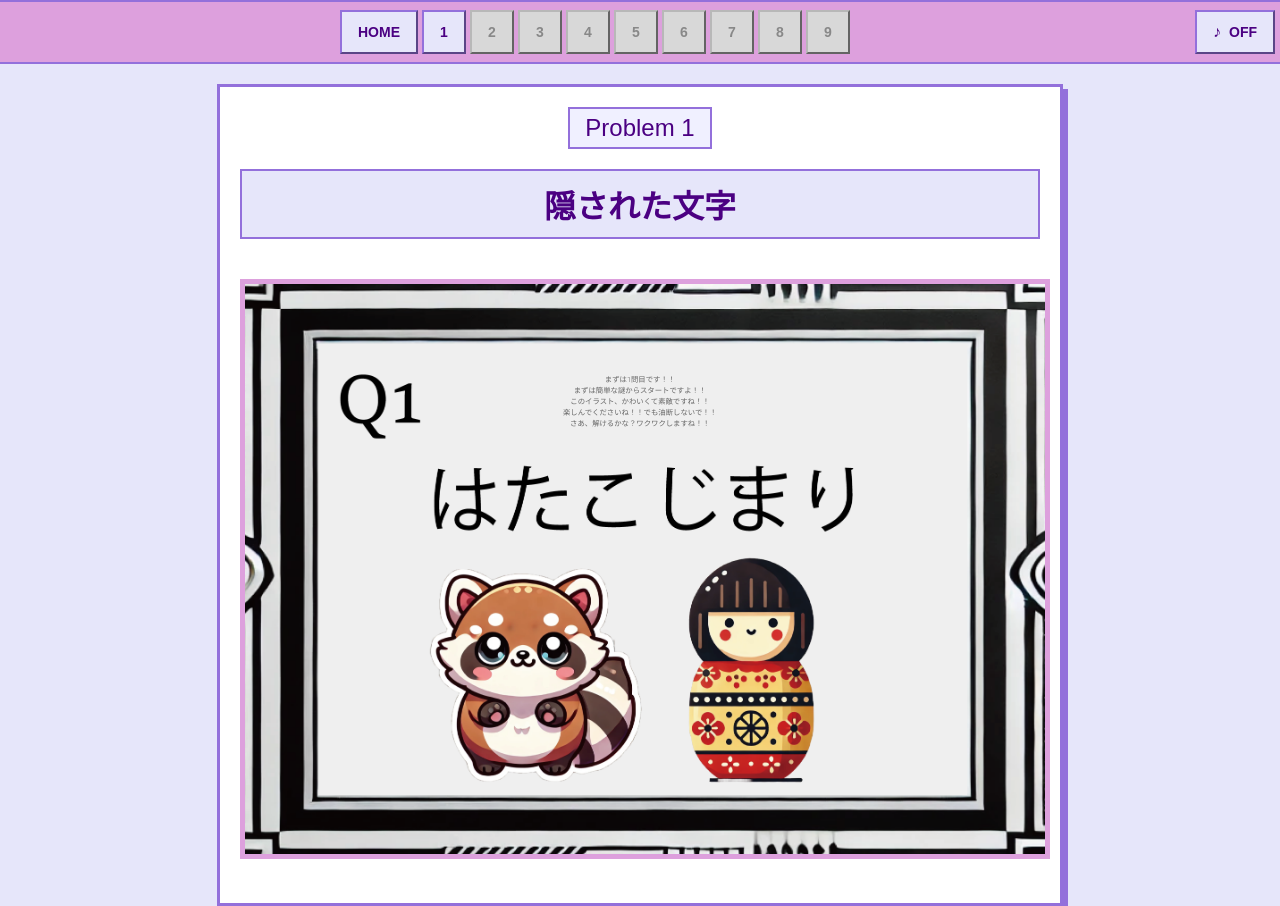
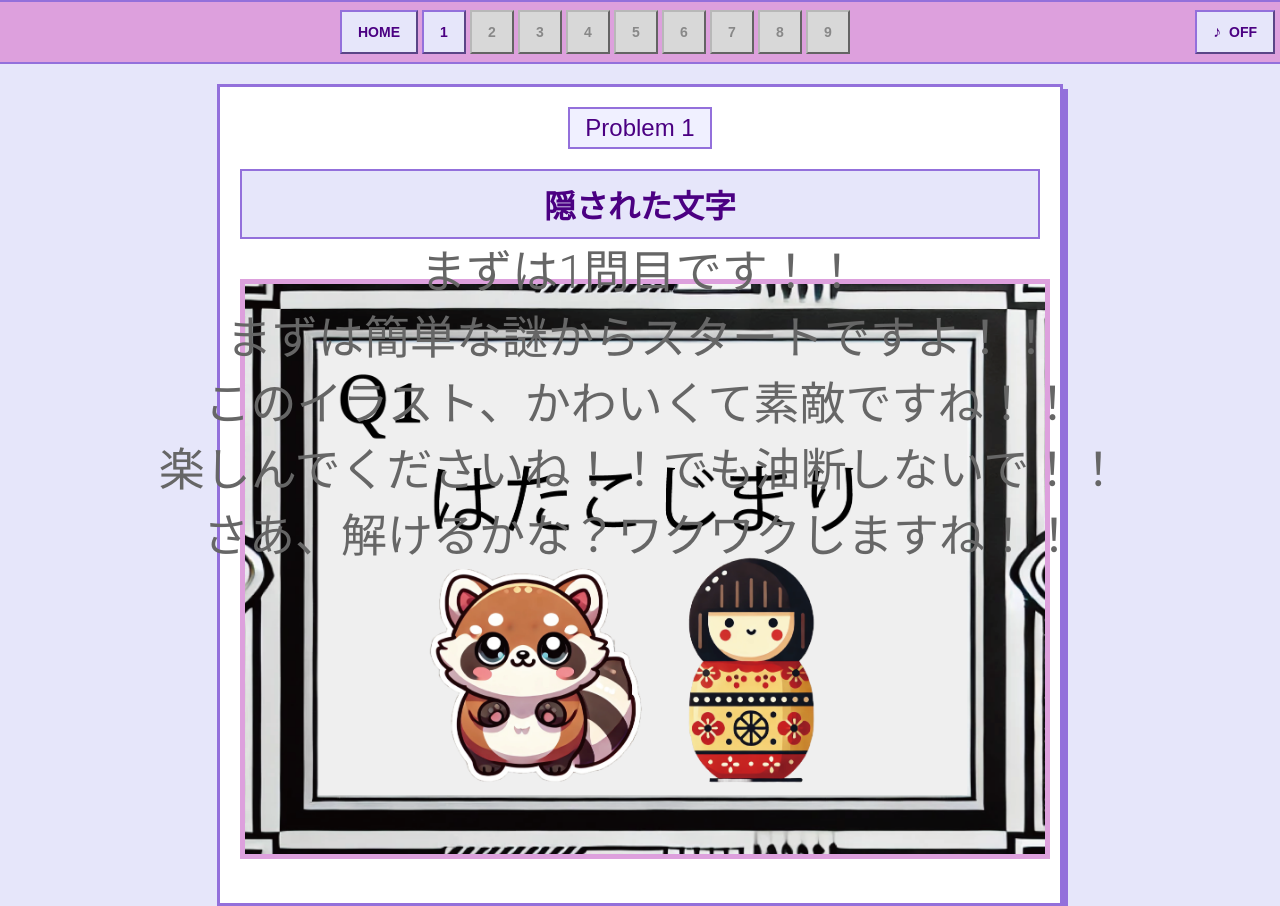
Before and after one commit to Souchan917/webnazorikaishita, a website: page question-1.html in a window 1280 px wide. Shown: the top 906 px of the page. Drawn offline with Linux system fonts and the light colour scheme.

Commit message:
Update question-1.html

```diff
--- a/question-1.html
+++ b/question-1.html
@@ -232,7 +232,7 @@
             left: 50%;
             transform: translate(-50%, -50%);
             color: #666; /* 不透明な色に変更 */
-            font-size: 46%;
+            font-size: 46px;
             font-weight: 300; /* 細いフォントウェイト */
             font-family: 'Roboto', Arial, sans-serif; /* 細めのフォントを指定 */
             pointer-events: none; /* テキストがクリックの邪魔にならないように */
```
